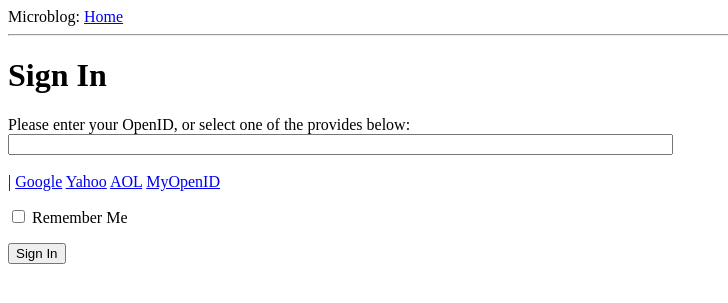
After one commit to weiwodugu/flask-webapp-learn, a Flask app: page /login in a window 1280 px wide. The commit adds this page. Shown: the top 303 px of the page, without its empty margins (0-728 px from the left). Run offline with Flask 2, Linux system fonts and the light colour scheme.

Commit message:
2017-9-22 22:58 learn: web表单

```diff
--- a/app/__init__.py
+++ b/app/__init__.py
@@ -2,10 +2,11 @@
 # @Author: jun
 # @Date:   2017-09-21 15:12:49
 # @Last Modified by:   jun
-# @Last Modified time: 2017-09-21 15:48:43
+# @Last Modified time: 2017-09-22 21:02:55
 
 
 from flask import Flask
 
 app = Flask(__name__)
+app.config.from_object('config')
 from app import views
--- /dev/null
+++ b/app/forms.py
@@ -0,0 +1,14 @@
+# -*- coding: utf-8 -*-
+# @Author: jun
+# @Date:   2017-09-22 21:07:28
+# @Last Modified by:   jun
+# @Last Modified time: 2017-09-22 22:56:44
+
+from flask.ext.wtf import Form
+from wtforms import StringField, BooleanField
+from wtforms.validators import DataRequired
+
+
+class LoginForm(Form):
+    openid = StringField('openid', validators=[DataRequired()])
+    remember_me = BooleanField('remember_me', default=False)
--- a/app/templates/base.html
+++ b/app/templates/base.html
@@ -10,6 +10,15 @@
     <body>
     	<div>Microblog: <a href="/index">Home</a></div>
     	<hr>
+        {% with messages = get_flashed_messages() %}
+        {% if messages %}
+        <ul>
+        {% for message in messages %}
+            <li>{{message}}</li>
+        {% endfor %}
+        </ul>
+        {% endif %}
+        {% endwith %}
     	{% block content %}{% endblock %}
     </body>
 </html>
--- /dev/null
+++ b/app/templates/login.html
@@ -0,0 +1,34 @@
+{% extends "base.html" %}
+<!DOCTYPE html>
+
+{% block content %}
+<script type="text/javascript">
+function set_openid(openid, pr)
+{
+	u = openid.search('<username>')
+	if (u != -1){
+		// openid requires username
+		user = prompt('Enter your ' + pr + 'username:')
+		openid = openid.substr(0, u) + user
+	}
+	form = document.forms['login'];
+	form.elements['openid'].value = openid
+}
+</script>
+<h1>Sign In</h1>
+<form action="" method="post" name="login">
+	{{form.hidden_tag()}}
+	<p>
+		Please enter your OpenID, or select one of the provides below:<br>
+		{{form.openid(size=80)}}<br>
+		{% for error in form.openid.errors %}
+			<span style="color: red;">[{{error}}]</span>
+		{% endfor %}<br>
+		|{% for pr in providers %}
+			<a href="javascript:set_openid('{{pr.url}}', '{{pr.name}}');">{{pr.name}}</a>
+		{% endfor %}
+	</p>
+	<p>{{form.remember_me}} Remember Me</p>
+	<p><input type="submit" value="Sign In"></p>
+</form>
+{% endblock %}
--- a/app/views.py
+++ b/app/views.py
@@ -2,10 +2,11 @@
 # @Author: jun
 # @Date:   2017-09-21 15:15:19
 # @Last Modified by:   jun
-# @Last Modified time: 2017-09-21 16:12:29
+# @Last Modified time: 2017-09-22 22:40:01
 
 from app import app
-from flask import render_template
+from flask import render_template, flash, redirect
+from .forms import LoginForm
 
 
 @app.route('/')
@@ -26,3 +27,16 @@ def index():
                            title='Home',
                            user=user,
                            posts=posts)
+
+
+@app.route('/login', methods=['GET', 'POST'])
+def login():
+    form = LoginForm()
+    if form.validate_on_submit():
+        flash('Login requested for OpenID="' + form.openid.data +
+              '", remember_me=' + str(form.remember_me.data))
+        return redirect('/index')
+    return render_template('login.html',
+                           title='Sign In',
+                           form=form,
+                           providers=app.config['OPENID_PROVIDERS'])
```
Also changed, not shown: config.py (added, +14 -0 lines).
